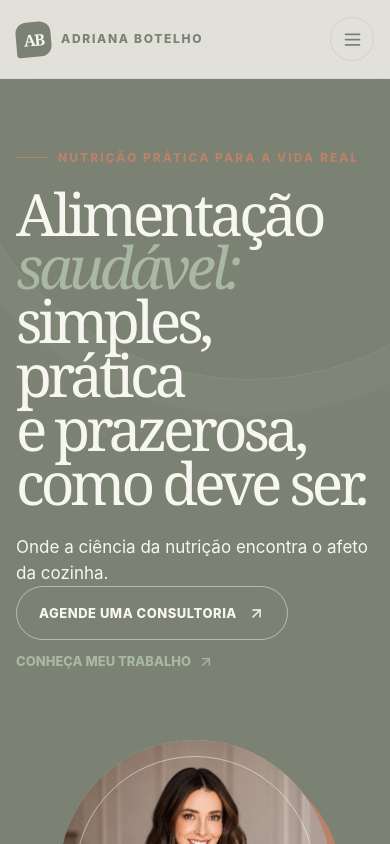
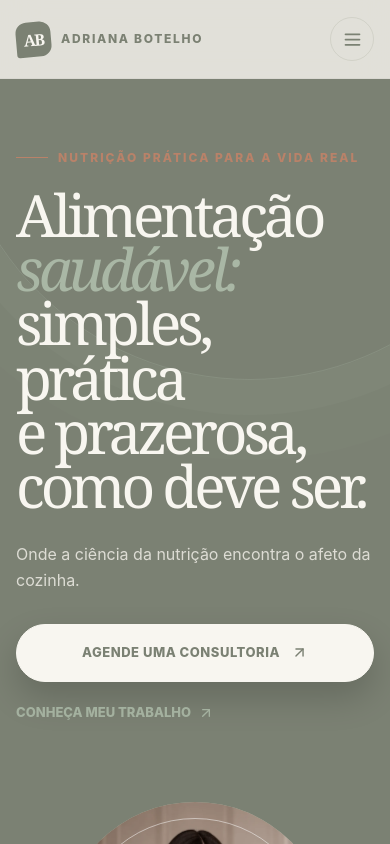
Before and after one commit to richardheyjedi/adrianabotelho, a Next.js app: page / in a window 390 px wide. Shown: the top 844 px of the page. Built offline with nearby package versions, Linux system fonts and the light colour scheme.

Commit message:
Refine hero CTA and expert bio layout

```diff
--- a/src/app/globals.css
+++ b/src/app/globals.css
@@ -74,11 +74,16 @@ img { max-width: 100%; }
 .home-hero::before { position: absolute; top: -220px; right: -160px; width: 600px; height: 600px; content: ''; border: 1px solid rgba(169,183,165,.25); border-radius: 50%; box-shadow: 0 0 0 35px rgba(169,183,165,.05), 0 0 0 80px rgba(169,183,165,.03); }
 .home-hero::after { position: absolute; bottom: -300px; left: -160px; width: 520px; height: 520px; content: ''; border: 1px solid rgba(185,130,105,.28); border-radius: 50%; }
 .hero-grid { position: relative; z-index: 1; display: grid; grid-template-columns: minmax(0, 1fr) minmax(380px, .85fr); align-items: center; gap: clamp(48px, 8vw, 118px); }
-.hero-copy h1 { max-width: 700px; margin: 0 0 26px; color: var(--ivory); font-family: var(--serif); font-size: clamp(58px, 8.2vw, 112px); font-weight: 400; line-height: .92; letter-spacing: -.07em; }
+.hero-copy h1 { max-width: 780px; margin: 0 0 34px; color: var(--ivory); font-family: var(--serif); font-size: clamp(62px, 8.8vw, 124px); font-weight: 400; line-height: .89; letter-spacing: -.07em; }
 .hero-copy h1 em { color: var(--sage); font-style: italic; }
-.hero-copy > p:not(.eyebrow) { max-width: 490px; margin-bottom: 34px; color: rgba(248,246,240,.72); font-size: 18px; line-height: 1.65; }
-.hero-actions { display: flex; flex-wrap: wrap; gap: 12px; }
+.hero-copy [data-hero-copy] { max-width: 520px; }
+.hero-copy [data-hero-copy] > p { max-width: 490px; margin: 0 0 38px; color: rgba(248,246,240,.78); font-size: 18px; line-height: 1.72; }
+.hero-actions { display: flex; flex-wrap: wrap; align-items: center; gap: 18px; }
 .hero-actions .button-light { border-color: rgba(248,246,240,.5); }
+.home-hero .hero-primary-cta { min-height: 60px; padding: 0 28px; border-color: var(--ivory); background: var(--ivory); color: var(--forest); box-shadow: 0 16px 34px rgba(0,0,0,.17); font-size: 13px; }
+.home-hero .hero-primary-cta:hover { border-color: var(--cream); background: var(--cream); color: var(--forest-2); box-shadow: 0 20px 38px rgba(0,0,0,.24); transform: translateY(-4px) scale(1.015); }
+.home-hero .hero-secondary-link { color: var(--sage); opacity: .9; }
+.home-hero .hero-secondary-link:hover { color: var(--ivory); opacity: 1; }
 .hero-art { position: relative; display: grid; min-height: 580px; place-items: center; }
 .hero-image-frame { position: relative; z-index: 1; width: min(100%, 480px); aspect-ratio: .78; overflow: hidden; border-radius: 250px 250px 16px 16px; background: var(--sage); box-shadow: 22px 24px 0 var(--terracotta); }
 .hero-image-frame::after { position: absolute; inset: 16px; content: ''; border: 1px solid rgba(255,255,255,.48); border-radius: 230px 230px 10px 10px; pointer-events: none; }
@@ -157,16 +162,16 @@ img { max-width: 100%; }
 .recipe-card:nth-child(3) h3 { color: var(--ivory); }
 .recipe-card p { margin: 0; color: var(--muted); font-size: 14px; line-height: 1.55; }
 .recipe-card:nth-child(3) p { color: rgba(248,246,240,.68); }
-.about-home-grid { display: grid; grid-template-columns: .82fr 1.18fr; align-items: center; gap: clamp(44px, 9vw, 130px); }
-.about-portrait { position: relative; min-height: 600px; padding: 0 28px 28px 0; }
+.about-home-grid { display: grid; grid-template-columns: minmax(0, .92fr) minmax(0, 1.08fr); align-items: center; gap: clamp(44px, 8vw, 112px); }
+.about-portrait { position: relative; min-height: 640px; max-width: 510px; padding: 0 38px 38px 0; }
 .about-portrait::before { position: absolute; inset: 24px 0 0 24px; content: ''; border: 1px solid var(--terracotta); background: var(--sage); }
-.about-portrait-image { position: absolute; inset: 0 28px 28px 0; z-index: 1; overflow: hidden; border: 10px solid var(--ivory); background: var(--sage); box-shadow: 0 20px 40px rgba(var(--forest-rgb),.14); }
-.about-portrait-image img { object-fit: cover; object-position: center 12%; transition: transform .8s var(--ease); }
+.about-portrait-image { position: absolute; inset: 0 38px 38px 0; z-index: 1; overflow: hidden; border: 12px solid var(--ivory); background: var(--sage); box-shadow: 0 24px 46px rgba(var(--forest-rgb),.16); }
+.about-portrait-image img { object-fit: cover; object-position: center 8%; transition: transform .8s var(--ease); }
 .about-portrait:hover .about-portrait-image img { transform: scale(1.035); }
 .about-portrait-label { position: absolute; bottom: 0; left: 18px; z-index: 2; padding: 12px 16px; color: var(--ivory); background: var(--forest); box-shadow: 9px 9px 0 var(--terracotta); font-family: var(--serif); font-size: 18px; line-height: 1.05; }
 .about-portrait-label em { color: var(--sage); font-family: var(--sans); font-size: 11px; font-style: normal; font-weight: 800; letter-spacing: .08em; text-transform: uppercase; }
 .about-portrait-index { position: absolute; top: 8px; right: 0; z-index: 2; color: var(--terracotta); font-size: 10px; font-weight: 900; letter-spacing: .16em; }
-.about-home-copy { max-width: 650px; }
+.about-home-copy { max-width: 650px; padding: 24px 0; }
 .about-home-copy h2 { max-width: 620px; margin: 0 0 24px; font-size: clamp(45px, 5vw, 72px); line-height: .98; }
 .about-home-copy p { max-width: 560px; color: var(--muted); font-size: 18px; line-height: 1.78; }
 .about-home-copy .quote { margin: 30px 0; padding-left: 23px; border-left: 2px solid var(--terracotta); color: var(--forest); font-family: var(--serif); font-size: 26px; font-style: italic; line-height: 1.25; }
@@ -358,8 +363,11 @@ img[data-parallax], .material-device[data-parallax] { will-change: transform; }
   .section { padding: 82px 0; }
   .site-header { position: fixed; }
   .home-hero { min-height: auto; padding: 140px 0 92px; }
-  .hero-copy h1 { font-size: clamp(53px, 15vw, 76px); }
-  .hero-copy > p:not(.eyebrow) { font-size: 16px; }
+  .hero-copy h1 { margin-bottom: 28px; font-size: clamp(53px, 15vw, 76px); line-height: .93; }
+  .hero-copy [data-hero-copy] > p { margin-bottom: 30px; font-size: 16px; line-height: 1.65; }
+  .home-hero .hero-actions { align-items: stretch; gap: 10px; }
+  .home-hero .hero-primary-cta { width: 100%; min-height: 58px; }
+  .home-hero .hero-secondary-link { min-height: 42px; justify-content: center; }
   .hero-art { min-height: 390px; }
   .hero-image-frame { width: 76%; box-shadow: 13px 15px 0 var(--terracotta); }
   .hero-stamp { right: 1%; width: 100px; font-size: 8px; }
--- a/src/app/page.tsx
+++ b/src/app/page.tsx
@@ -15,7 +15,7 @@ export default function HomePage() {
           <div className="hero-copy">
             <p className="eyebrow" data-hero-label>Nutrição prática para a vida real</p>
             <h1><span data-hero-line>Alimentação</span> <em data-hero-line>saudável:</em><br /><span data-hero-line>simples, prática</span><br /><span data-hero-line>e prazerosa,</span><br /><span data-hero-line>como deve ser.</span></h1>
-            <div data-hero-copy><p>Onde a ciência da nutrição encontra o afeto da cozinha.</p><div className="hero-actions"><Link className="button button-light" href="/contato#agendamento">Agende uma consultoria <ArrowUpRight size={17} /></Link><Link className="text-link" href="/sobre" style={{ color: 'var(--sage)' }}>Conheça meu trabalho <ArrowUpRight size={16} /></Link></div></div>
+            <div data-hero-copy><p>Onde a ciência da nutrição encontra o afeto da cozinha.</p><div className="hero-actions"><Link className="button button-light hero-primary-cta" data-hero-cta href="/contato#agendamento">Agende uma consultoria <ArrowUpRight size={17} /></Link><Link className="text-link hero-secondary-link" href="/sobre">Conheça meu trabalho <ArrowUpRight size={16} /></Link></div></div>
           </div>
           <div className="hero-art" data-hero-art><div className="hero-image-frame"><Image className="hero-image" src="/images/adriana-botelho-hero.webp" alt="Adriana Botelho em um retrato elegante em tons creme" fill priority sizes="(max-width: 900px) 70vw, 420px" /></div><div className="hero-stamp" data-hero-stamp><strong>AB</strong><span>ciência<br />sabor<br />propósito</span></div></div>
         </div>
--- a/src/components/hero-motion.tsx
+++ b/src/components/hero-motion.tsx
@@ -17,6 +17,7 @@ export function HeroMotion({ children }: PropsWithChildren) {
       timeline.from('[data-hero-label]', { autoAlpha: 0, y: 18, duration: .45 })
         .from('[data-hero-line]', { autoAlpha: 0, yPercent: 105, stagger: .08, duration: .8 }, '-=.16')
         .from('[data-hero-copy]', { autoAlpha: 0, y: 20, duration: .55 }, '-=.35')
+        .from('[data-hero-cta]', { autoAlpha: 0, y: 12, scale: .96, duration: .45 }, '-=.22')
         .from('[data-hero-art]', { autoAlpha: 0, y: 32, scale: .96, duration: 1.05 }, '-=.75')
         .from('[data-hero-stamp]', { autoAlpha: 0, scale: .72, rotation: -14, duration: .6 }, '-=.55')
         .from('[data-hero-scroll]', { autoAlpha: 0, y: 12, duration: .4 }, '-=.3');
```
